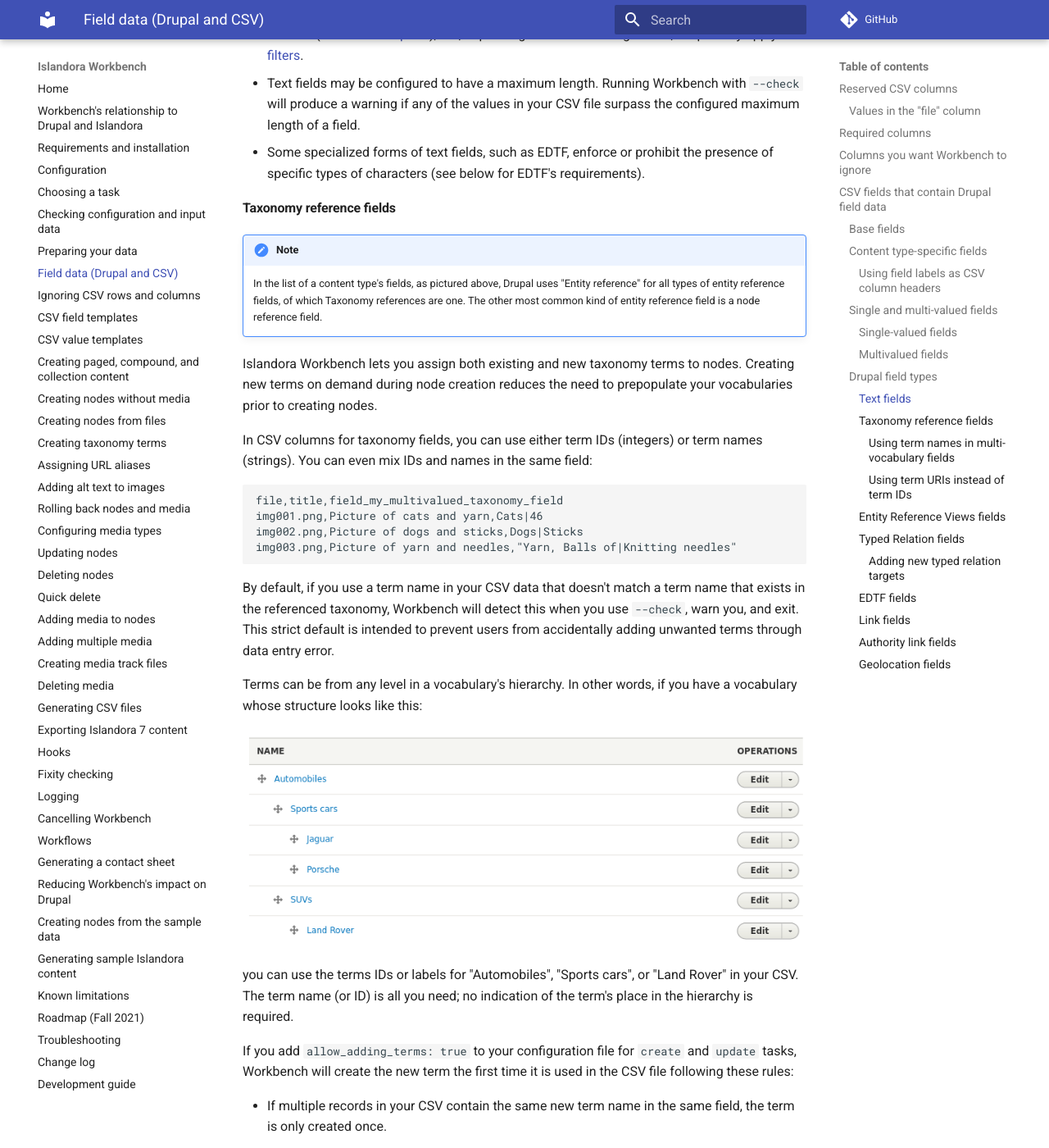
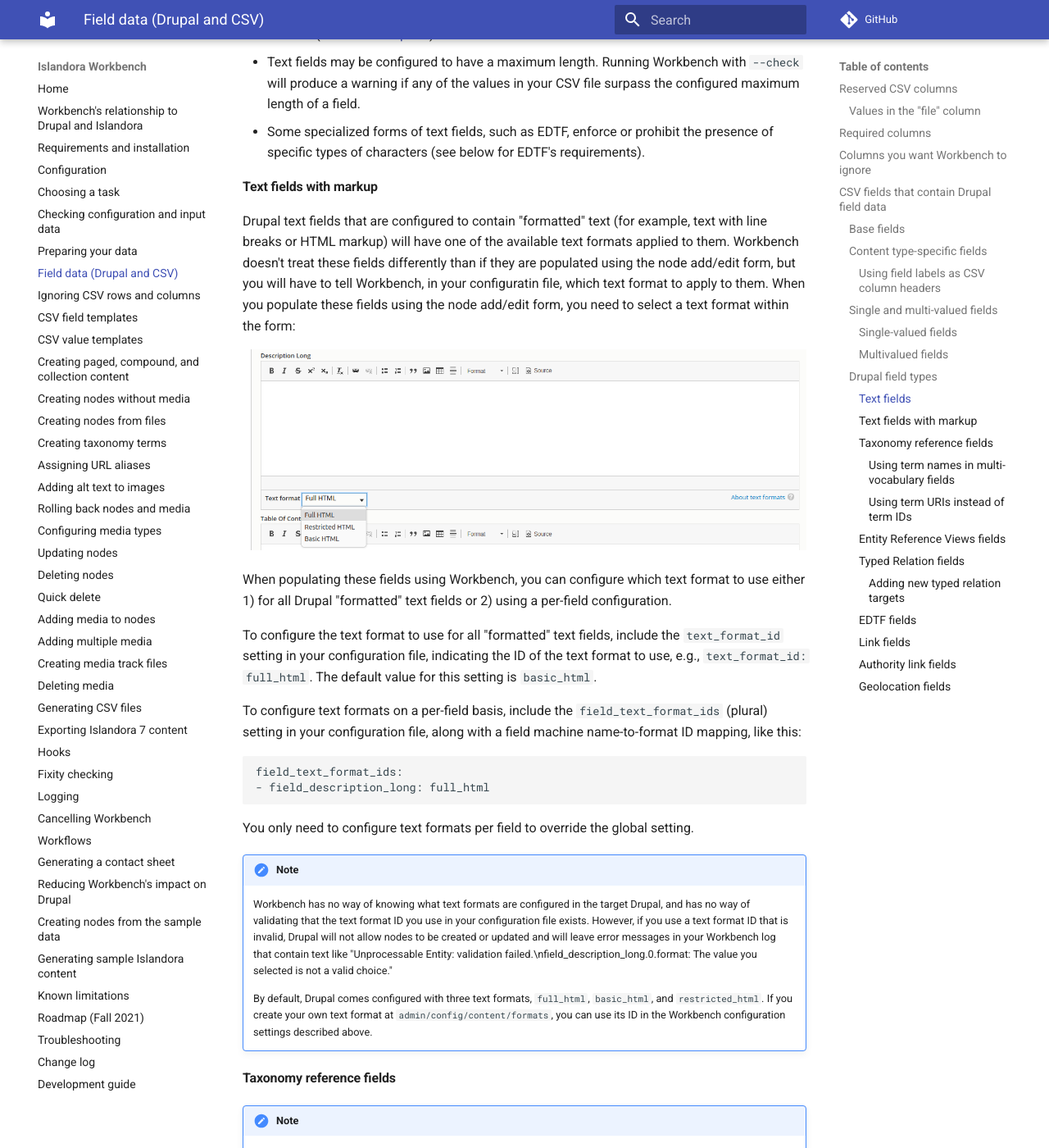
Before and after one commit to mjordan/islandora_workbench_docs, an MkDocs documentation site: the page built from docs/fields.md, in a window 1280 px wide and 1400 px high, scrolled down 8508 px. Shown: the whole window at 82% size. Built offline with MkDocs 1.6.1 and Material for MkDocs 9.7.7, drawn with Linux system fonts in a browser that asks for light colours; comment, search, counter and statistics services are not loaded.

Commit message:
Added 'Text fields with markup' docs.

````diff
--- a/docs/fields.md
+++ b/docs/fields.md
@@ -199,9 +199,33 @@
 
 Some things to note about Drupal text fields:
 
-* Islandora Workbench populates Drupal text fields verbatim with the content provided in the CSV file (with [this exception](/islandora_workbench_docs/preparing_data/#how-workbench-cleans-your-input-data)), but, depending on a field's configuration, Drupal may apply [text filters](https://www.drupal.org/node/213156).
+* Islandora Workbench populates Drupal text fields verbatim with the content provided in the CSV file (with [this exception](/islandora_workbench_docs/preparing_data/#how-workbench-cleans-your-input-data)).
 * Text fields may be configured to have a maximum length. Running Workbench with `--check` will produce a warning if any of the values in your CSV file surpass the configured maximum length of a field.
 * Some specialized forms of text fields, such as EDTF, enforce or prohibit the presence of specific types of characters (see below for EDTF's requirements).
+
+#### Text fields with markup
+
+Drupal text fields that are configured to contain "formatted" text (for example, text with line breaks or HTML markup) will have one of the available text formats applied to them. Workbench doesn't treat these fields differently than if they are populated using the node add/edit form, but you will have to tell Workbench, in your configuratin file, which text format to apply to them. When you populate these fields using the node add/edit form, you need to select a text format within the form:
+
+![Field machine names](images/text_formats_in_form.png)
+
+When populating these fields using Workbench, you can configure which text format to use either 1) for all Drupal "formatted" text fields or 2) using a per-field configuration.
+
+To configure the text format to use for all "formatted" text fields, include the `text_format_id` setting in your configuration file, indicating the ID of the text format to use, e.g., `text_format_id: full_html`. The default value for this setting is `basic_html`.
+
+To configure text formats on a per-field basis, include the `field_text_format_ids` (plural) setting in your configuration file, along with a field machine name-to-format ID mapping, like this:
+
+```
+field_text_format_ids:
+- field_description_long: full_html
+```
+
+You only need to configure text formats per field to override the global setting.
+
+!!! note
+    Workbench has no way of knowing what text formats are configured in the target Drupal, and has no way of validating that the text format ID you use in your configuration file exists. However, if you use a text format ID that is invalid, Drupal will not allow nodes to be created or updated and will leave error messages in your Workbench log that contain text like "Unprocessable Entity: validation failed.\nfield_description_long.0.format: The value you selected is not a valid choice."
+
+    By default, Drupal comes configured with three text formats, `full_html`, `basic_html`, and `restricted_html`. If you create your own text format at `admin/config/content/formats`, you can use its ID in the Workbench configuration settings described above.
 
 #### Taxonomy reference fields
 
````
Also changed, not shown: docs/changelog.md (+2 -1 lines), docs/configuration.md (+1 -0 lines), docs/images/text_formats_in_form.png (added).
